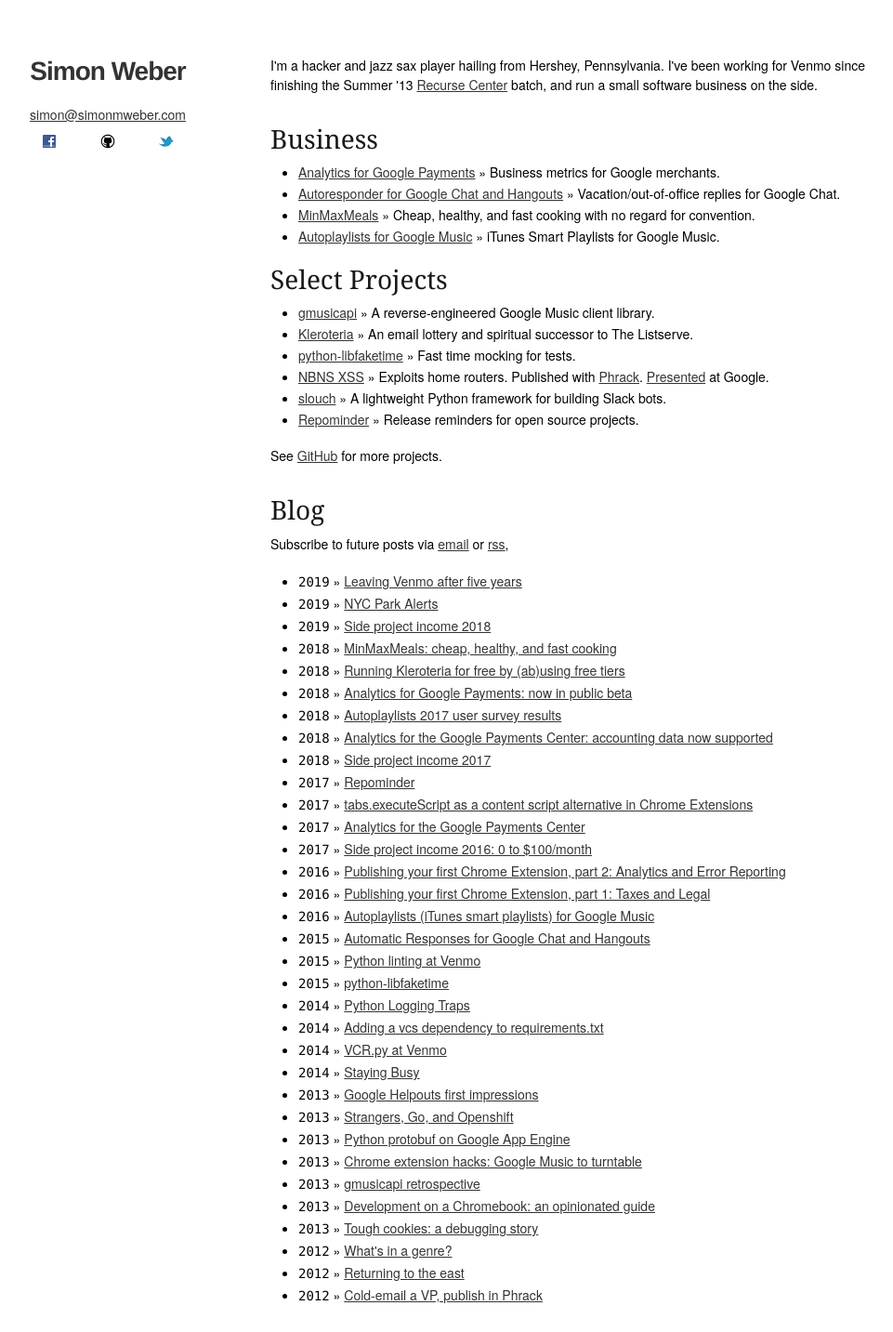
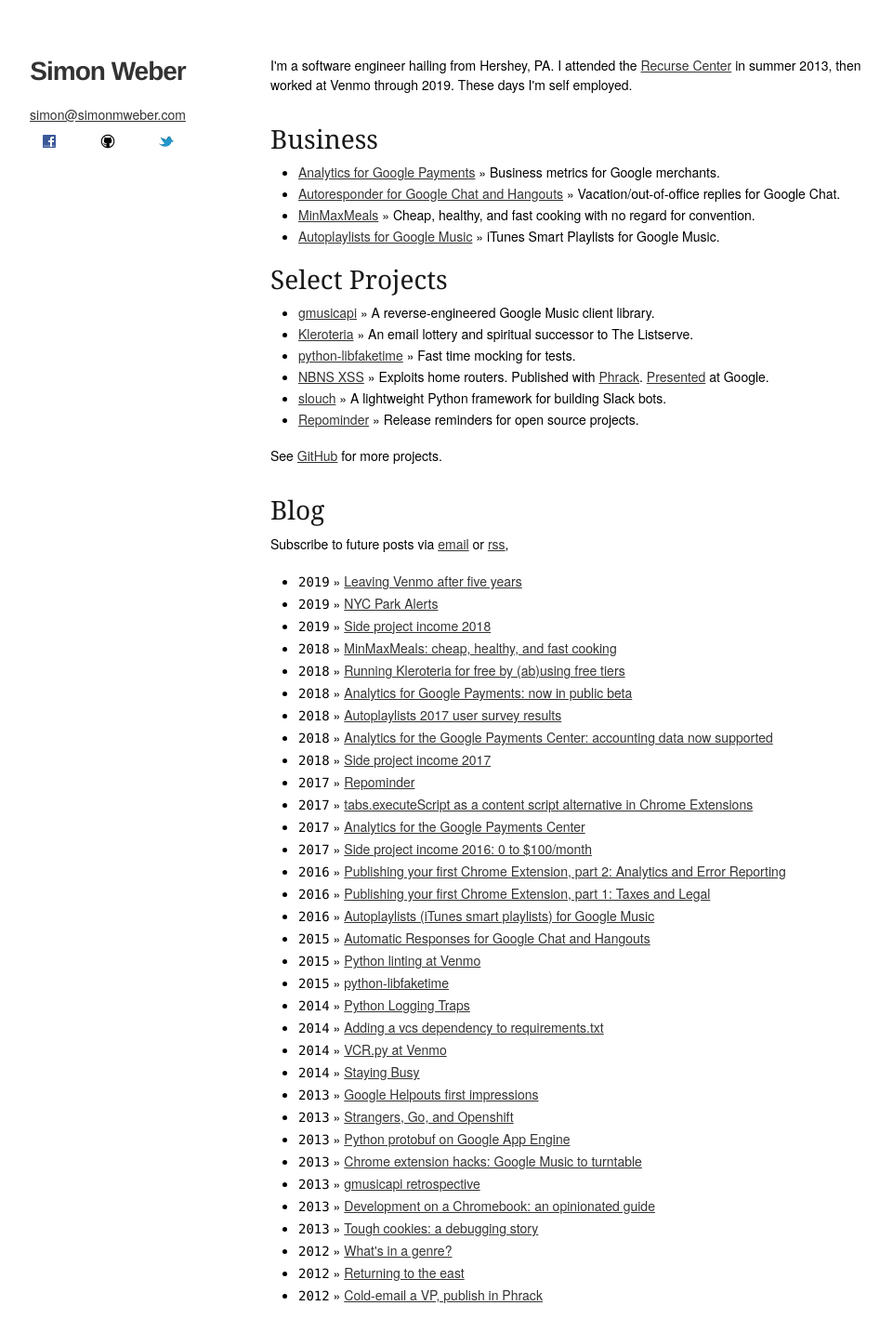
Before and after one commit to simon-weber/simon-weber.github.com, a Jekyll site: the page built from index.html, in a window 1280 px wide. Shown: the whole page at 93% size, without its empty margins (179-1140 px from the left). Built offline with Jekyll 4.4.1, drawn with Linux system fonts in a browser that asks for light colours.

Commit message:
update blurb

```diff
--- a/index.html
+++ b/index.html
@@ -3,9 +3,9 @@
 title: Simon Weber
 ---
 <div class="landing-item">
-    I'm a hacker and jazz sax player hailing from Hershey, Pennsylvania.
-    I've been working for Venmo since finishing the Summer '13 <a href="https://www.recurse.com">Recurse Center</a> batch,
-    and run a small software business on the side.
+    I'm a software engineer hailing from Hershey, PA.
+    I attended the <a href="https://www.recurse.com/">Recurse Center</a> in summer 2013, then worked at Venmo through 2019.
+    These days I'm self employed.
 </div>
 
 
```
